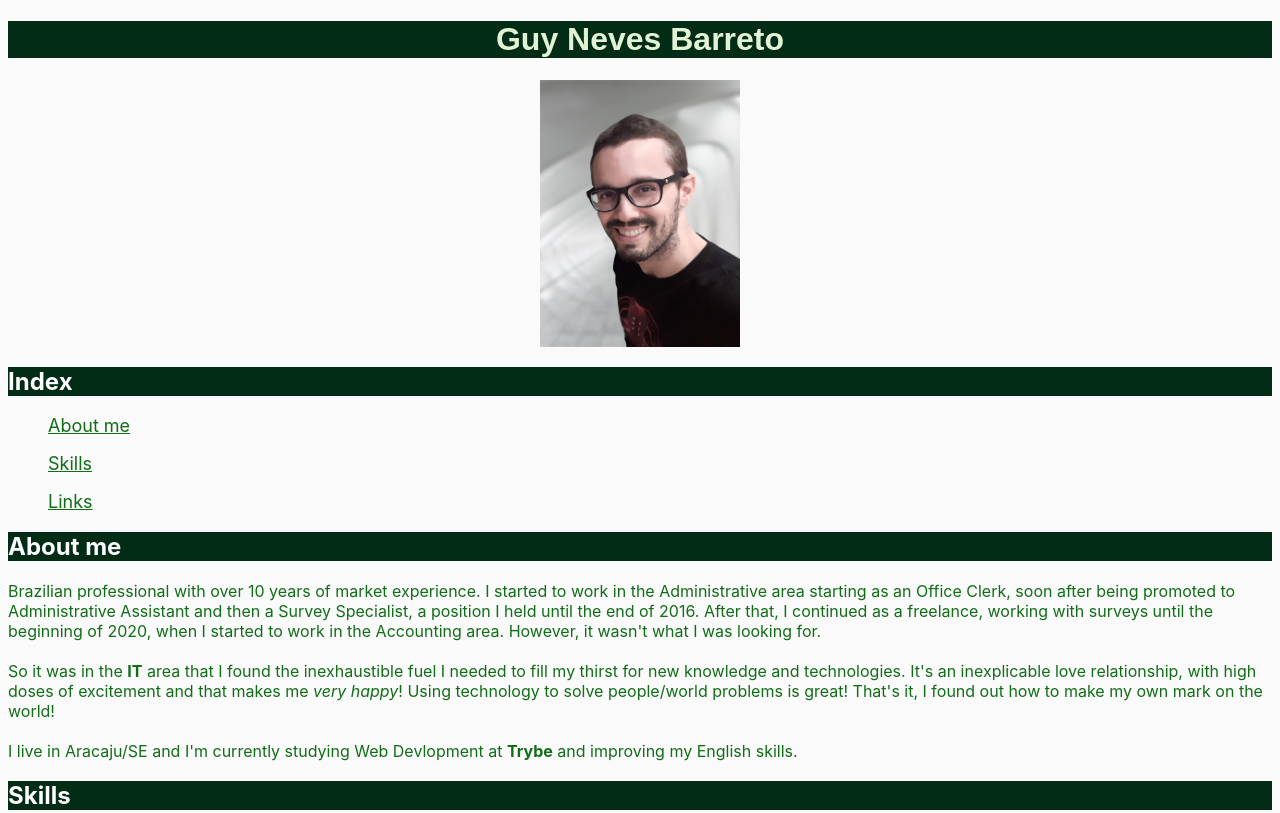
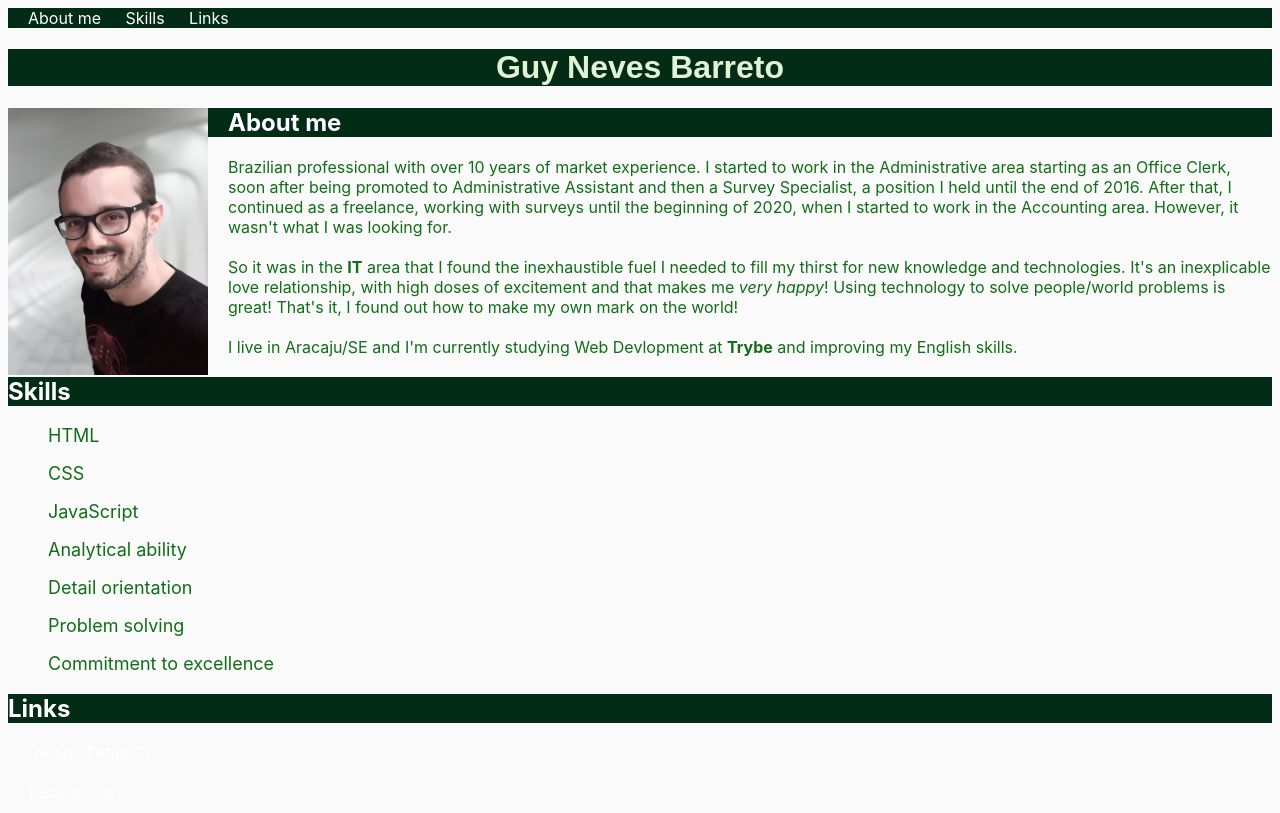
Before and after one commit to guybarreto/guybarreto.github.io, a plain HTML site: page index.html in a window 1280 px wide. Shown: the top 813 px of the page. Drawn offline with Linux system fonts and the light colour scheme.

Commit message:
Implements nav menu

```diff
--- a/index.html
+++ b/index.html
@@ -1,44 +1,79 @@
 <!DOCTYPE html>
 <html lang="pt-br">
-<head>
-    <meta charset="UTF-8">
-    <meta http-equiv="X-UA-Compatible" content="IE=edge">
-    <meta name="viewport" content="width=device-width, initial-scale=1.0">
+  <head>
+    <meta charset="UTF-8" />
+    <meta http-equiv="X-UA-Compatible" content="IE=edge" />
+    <meta name="viewport" content="width=device-width, initial-scale=1.0" />
     <title>Guy Barreto's Portfolio</title>
-    <link rel="stylesheet" type="text/css" href="/style.css">
-</head>
-<body>
+    <link rel="stylesheet" type="text/css" href="/style.css" />
+  </head>
+  <body>
+    <nav id="index">
+      <a href="#about">About me</a>
+      <a href="#skills">Skills</a>
+      <a href="#links">Links</a>
+    </nav>
+
     <h1>Guy Neves Barreto</h1>
-    <img class="guysPic" id="guy" src="/ProfilePic.png" alt="Imagem do autor do portfolio sorrindo">
-
-    <h2>Index</h2>
-    <div class="lists-style">
-    <ol><a href="#about">About me</a></ol>
-    <ol><a href="#skills">Skills</a></ol>
-    <ol><a href="#links">Links</a></ol>
-    </div>
+    <img
+      class="guysPic"
+      id="guy"
+      src="/ProfilePic.png"
+      alt="Imagem do autor do portfolio sorrindo"
+    />
 
     <h2 id="about">About me</h2>
-    <p>Brazilian professional with over 10 years of market experience. I started to work in the Administrative area starting as an Office Clerk, soon after being promoted to Administrative Assistant and then a Survey Specialist, a position I held until the end of 2016. After that, I continued as a freelance, working with surveys until the beginning of 2020, when I started to work in the Accounting area. However, it wasn't what I was looking for.<br><br>
+    <p class="about-p">
+      Brazilian professional with over 10 years of market experience. I started
+      to work in the Administrative area starting as an Office Clerk, soon after
+      being promoted to Administrative Assistant and then a Survey Specialist, a
+      position I held until the end of 2016. After that, I continued as a
+      freelance, working with surveys until the beginning of 2020, when I
+      started to work in the Accounting area. However, it wasn't what I was
+      looking for.<br /><br />
 
-    So it was in the <strong>IT</strong> area that I found the inexhaustible fuel I needed to fill my thirst for new knowledge and technologies. It's an inexplicable love relationship, with high doses of excitement and that makes me <em>very happy</em>! Using technology to solve people/world problems is great! That's it, I found out how to make my own mark on the world!<br><br>
+      So it was in the <strong>IT</strong> area that I found the inexhaustible
+      fuel I needed to fill my thirst for new knowledge and technologies. It's
+      an inexplicable love relationship, with high doses of excitement and that
+      makes me <em>very happy</em>! Using technology to solve people/world
+      problems is great! That's it, I found out how to make my own mark on the
+      world!<br /><br />
 
-    I live in Aracaju/SE and I'm currently studying Web Devlopment at <strong>Trybe</strong> and improving my English skills.</p>
+      I live in Aracaju/SE and I'm currently studying Web Devlopment at
+      <strong>Trybe</strong> and improving my English skills.
+    </p>
 
     <h2 id="skills">Skills</h2>
     <div class="lists-style">
-    <ul>HTML</ul>
-    <ul>CSS</ul>
-    <ul>JavaScript</ul>
-    <ul>Analytical ability</ul>
-    <ul>Detail orientation</ul>
-    <ul>Problem solving</ul>
-    <ul>Commitment to excellence</ul>
+      <ul>
+        HTML
+      </ul>
+      <ul>
+        CSS
+      </ul>
+      <ul>
+        JavaScript
+      </ul>
+      <ul>
+        Analytical ability
+      </ul>
+      <ul>
+        Detail orientation
+      </ul>
+      <ul>
+        Problem solving
+      </ul>
+      <ul>
+        Commitment to excellence
+      </ul>
     </div>
 
     <h2 id="links">Links</h2>
-    <a href="https://www.youtube.com/@codigofontetv" target="_blank">Código Fonte Tv</a><br><br>
-    <a href="#guy">Back to top</a>
-
-</body>
+    <footer>
+      <a href="https://www.youtube.com/@codigofontetv" target="_blank"
+        >Código Fonte Tv</a
+      ><br /><br />
+      <a href="#guy">Back to top</a>
+    </footer>
+  </body>
 </html>
--- a/style.css
+++ b/style.css
@@ -13,11 +13,20 @@ h1 {
 .guysPic {
     width: 200px;
     margin-left: auto;
-    margin-right: auto;
+    margin-right: 20px;
     display: block;
+    float: left;
 }
 
-p, .lists-style, a {
+a {
+    text-decoration: none;
+    line-height: 20px;
+    color: white;
+    display: inline;
+    margin-left: 20px;
+}
+
+p, .lists-style {
     line-height: 20px;
     color: #116D17;
 }
@@ -26,7 +35,7 @@ p, .lists-style, a {
     font-size: 18px;
 }
 
-h2 {
+h2, nav {
     color: white;
     background-color: #032C16;
 }
```
